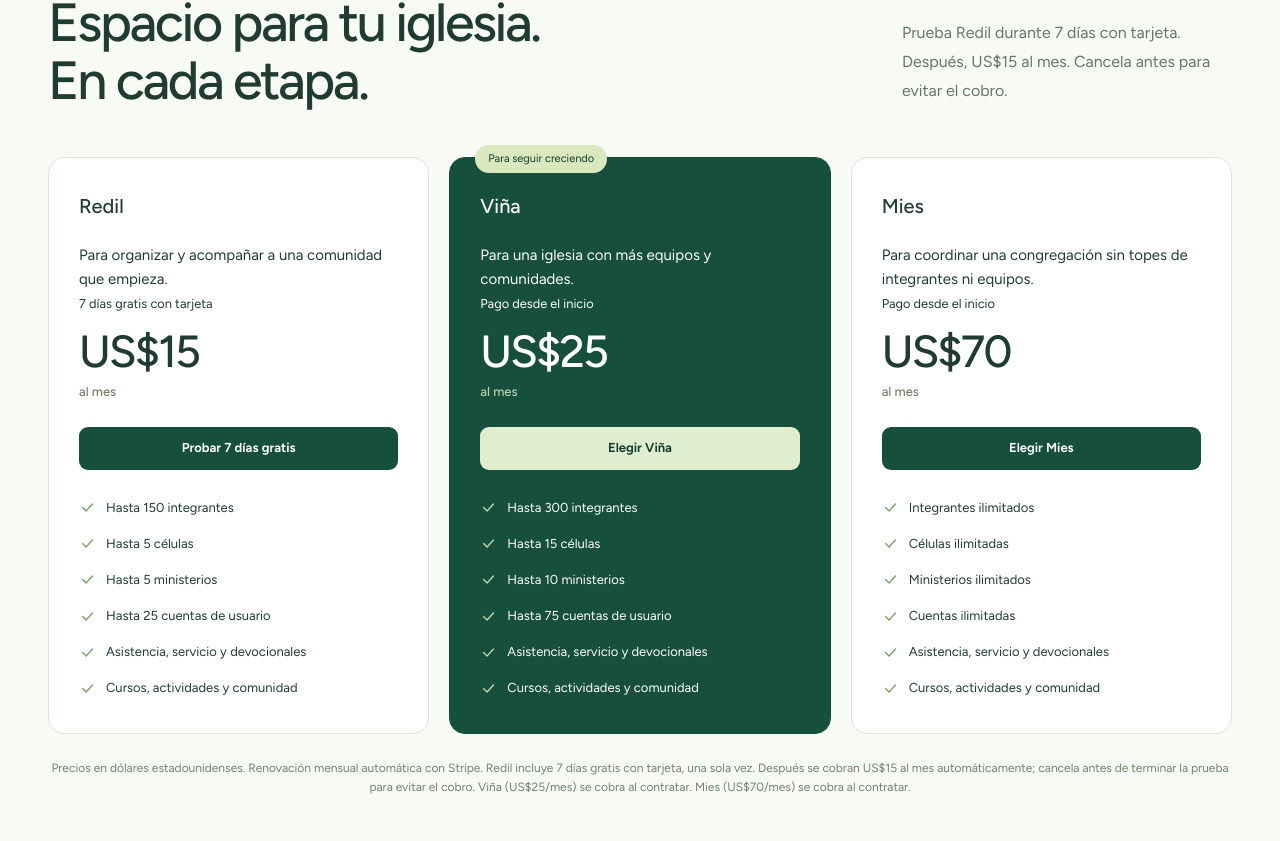
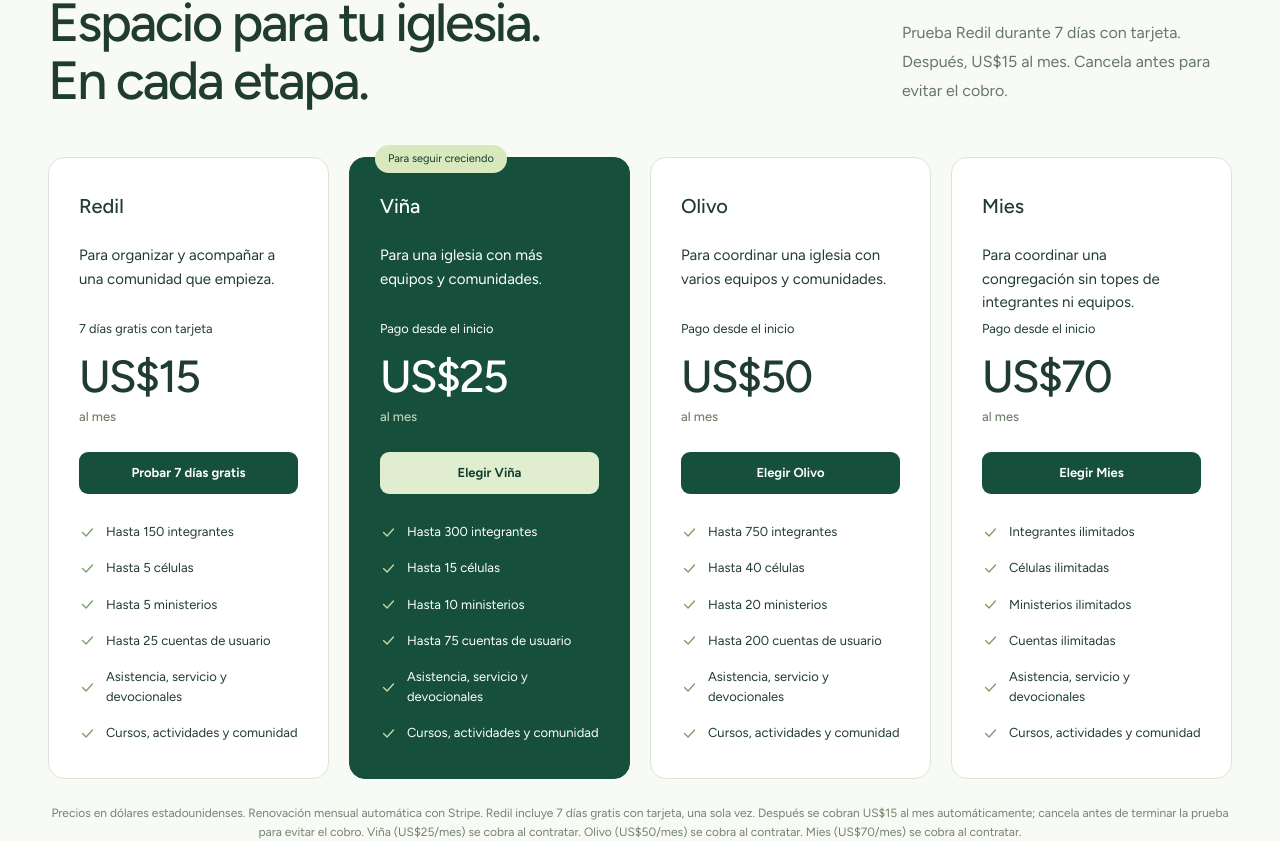
Before and after one commit to lucast1574/sheeplink-landing, a React (Vite) app: page / in a window 1280 px wide. Shown: the part 3803-4644 px from the top of the page. Built offline with nearby package versions, Linux system fonts and the light colour scheme.

Commit message:
Publish Olivo tier between Vina and Mies

```diff
--- a/src/features/landing/billing-catalog.generated.json
+++ b/src/features/landing/billing-catalog.generated.json
@@ -24,6 +24,18 @@
     "maxMinistries": 10
   },
   {
+    "id": "olivo-50",
+    "name": "Olivo",
+    "description": "Para coordinar una iglesia con varios equipos y comunidades.",
+    "amount": 5000,
+    "currency": "usd",
+    "trialDays": 0,
+    "maxUsers": 200,
+    "maxMembers": 750,
+    "maxCells": 40,
+    "maxMinistries": 20
+  },
+  {
     "id": "mies-70",
     "name": "Mies",
     "description": "Para coordinar una congregación sin topes de integrantes ni equipos.",
--- a/src/features/landing/landing.css
+++ b/src/features/landing/landing.css
@@ -1056,7 +1056,7 @@
 }
 .landing-plan-grid {
   display: grid;
-  grid-template-columns: repeat(3, 1fr);
+  grid-template-columns: repeat(4, minmax(0, 1fr));
   gap: 20px;
 }
 .landing-plan {
@@ -1314,6 +1314,9 @@
   }
 }
 @media (max-width: 1100px) {
+  .landing-plan-grid {
+    grid-template-columns: repeat(2, minmax(0, 1fr));
+  }
   .landing-container {
     width: calc(100% - 64px);
   }
@@ -1940,7 +1943,7 @@
 }
 
 .landing-plan .landing-plan-description {
-  min-height: 3.3em;
+  min-height: 4.95em;
 }
 .landing-plan .landing-plan-trial {
   font-size: 0.8rem;
```
